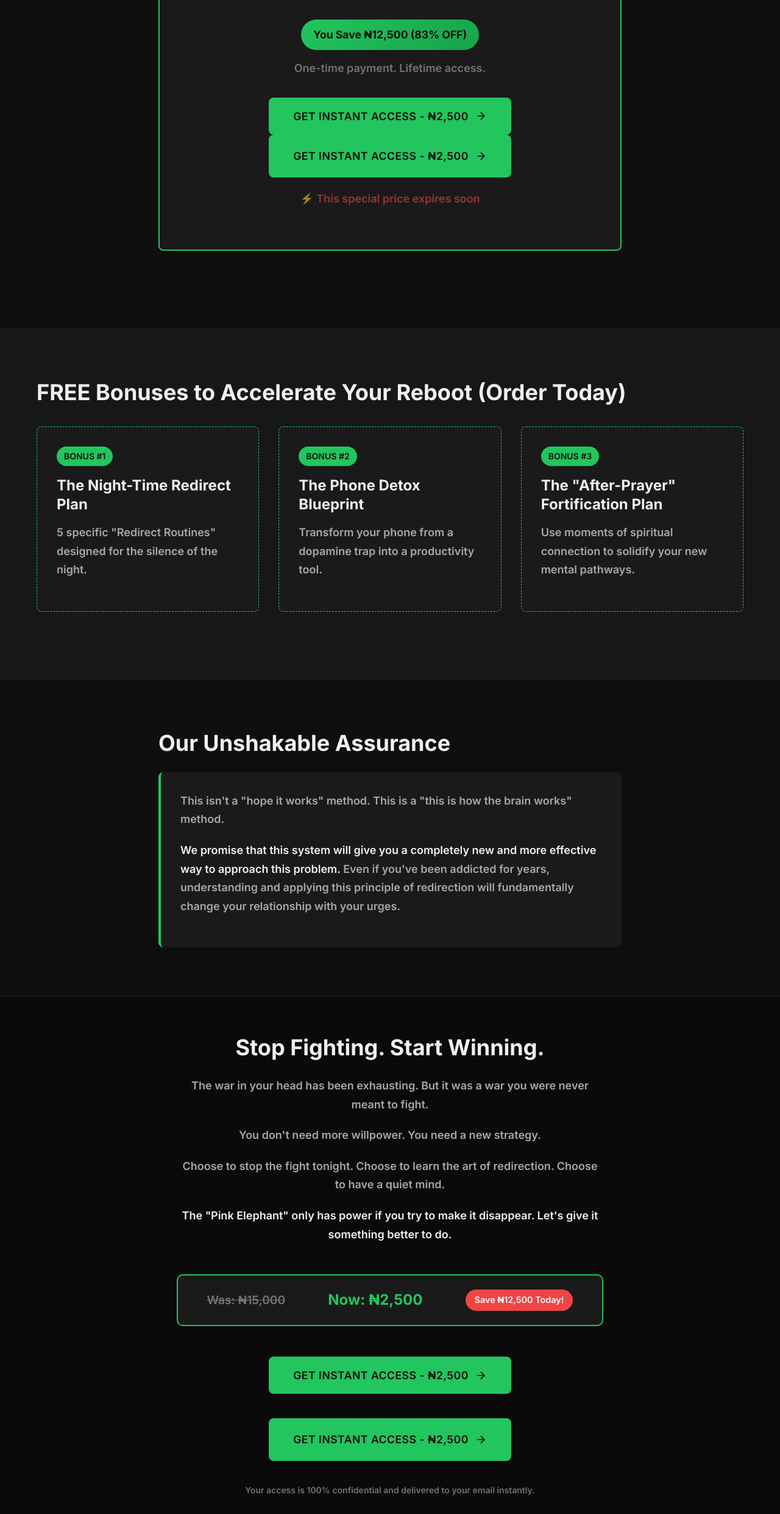
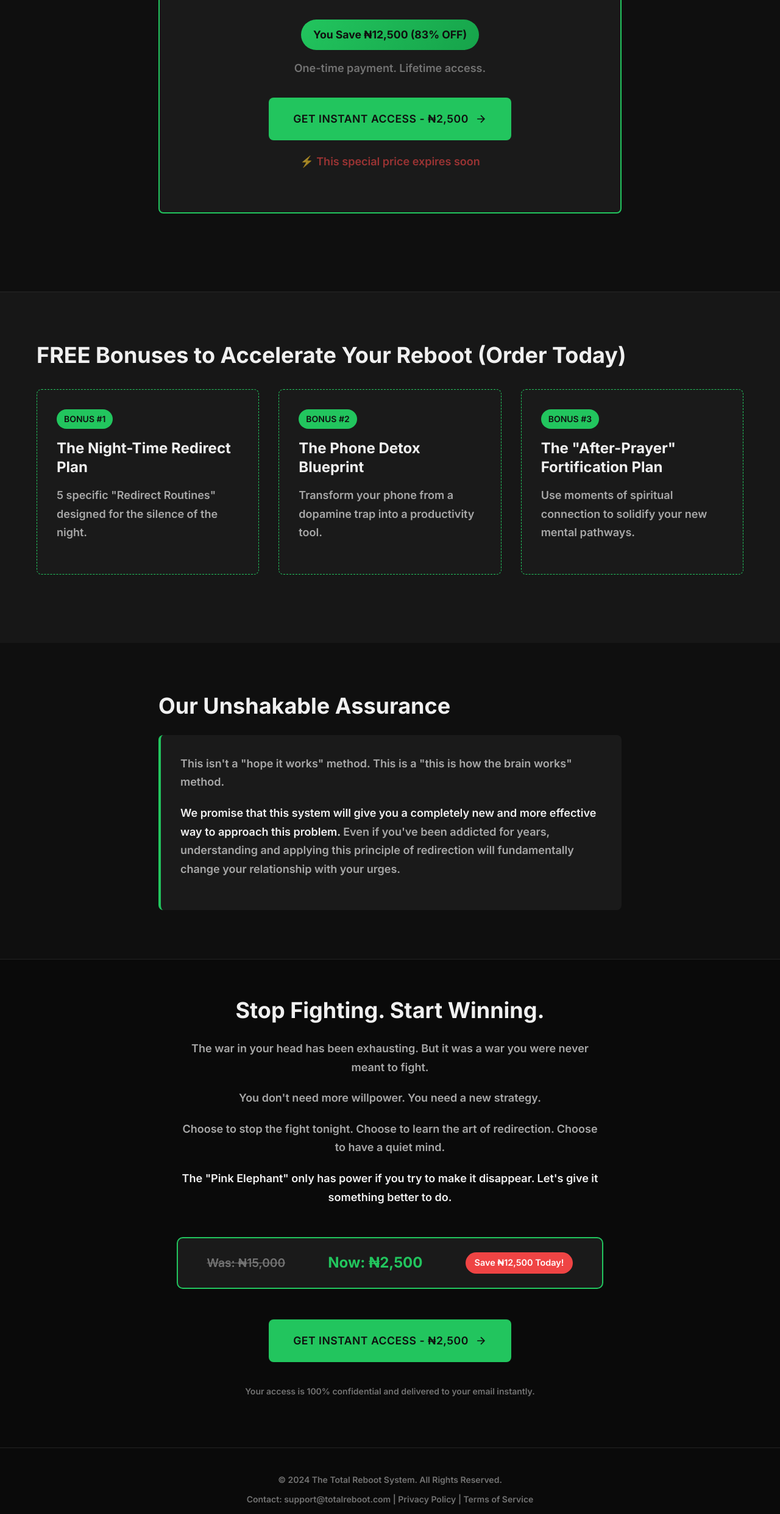
Before and after one commit to Alioladimeji/rebootsystem, a website: page index.html in a window 1280 px wide. Shown: the part 9275-11757 px from the top of the page at 61% size. Drawn offline with Linux system fonts and the light colour scheme.

Commit message:
Replace button with direct link styled as button

```diff
--- a/index.html
+++ b/index.html
@@ -306,13 +306,6 @@
                 You Save ₦12,500 (83% OFF)
             </div>
             <p class="price-note">One-time payment. Lifetime access.</p>
-            <!-- OLD: Button with onclick -->
-<button class="cta-button large" onclick="handlePurchase()">
-    GET INSTANT ACCESS - ₦2,500
-    <svg class="arrow-icon" width="20" height="20" viewBox="0 0 24 24" fill="none" stroke="currentColor" stroke-width="2">
-        <path d="M5 12h14M12 5l7 7-7 7"/>
-    </svg>
-</button>
 
 <!-- NEW: Direct link styled as button -->
 <a href="https://selar.co/9qa1x9kt26" class="cta-button large" target="_blank">
@@ -379,14 +372,6 @@
             <span class="save-today">Save ₦12,500 Today!</span>
         </div>
 
-        <!-- OLD: Button with onclick -->
-<button class="cta-button large" onclick="handlePurchase()">
-    GET INSTANT ACCESS - ₦2,500
-    <svg class="arrow-icon" width="20" height="20" viewBox="0 0 24 24" fill="none" stroke="currentColor" stroke-width="2">
-        <path d="M5 12h14M12 5l7 7-7 7"/>
-    </svg>
-</button>
-
 <!-- NEW: Direct link styled as button -->
 <a href="https://selar.co/9qa1x9kt26" class="cta-button large" target="_blank">
     GET INSTANT ACCESS - ₦2,500
```
